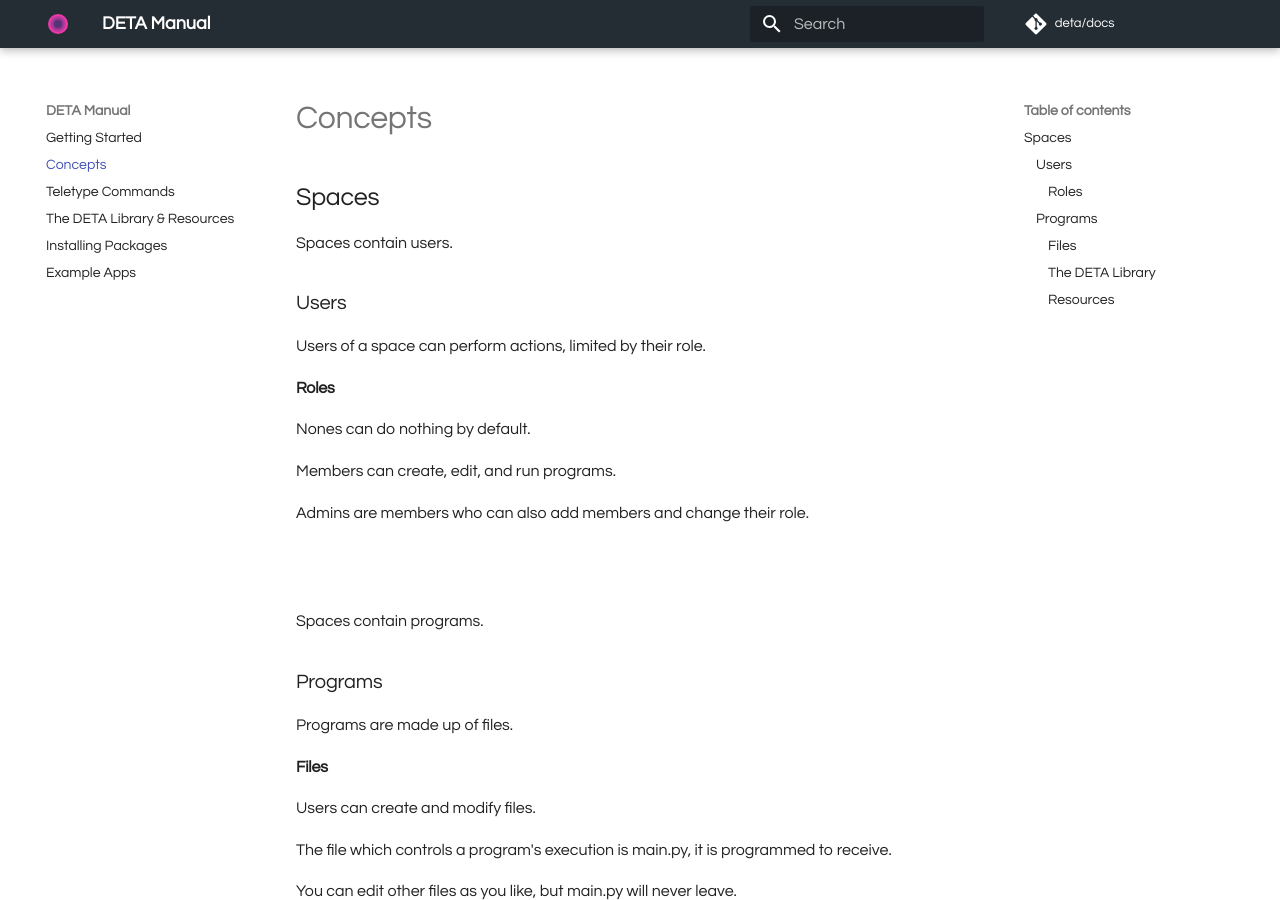
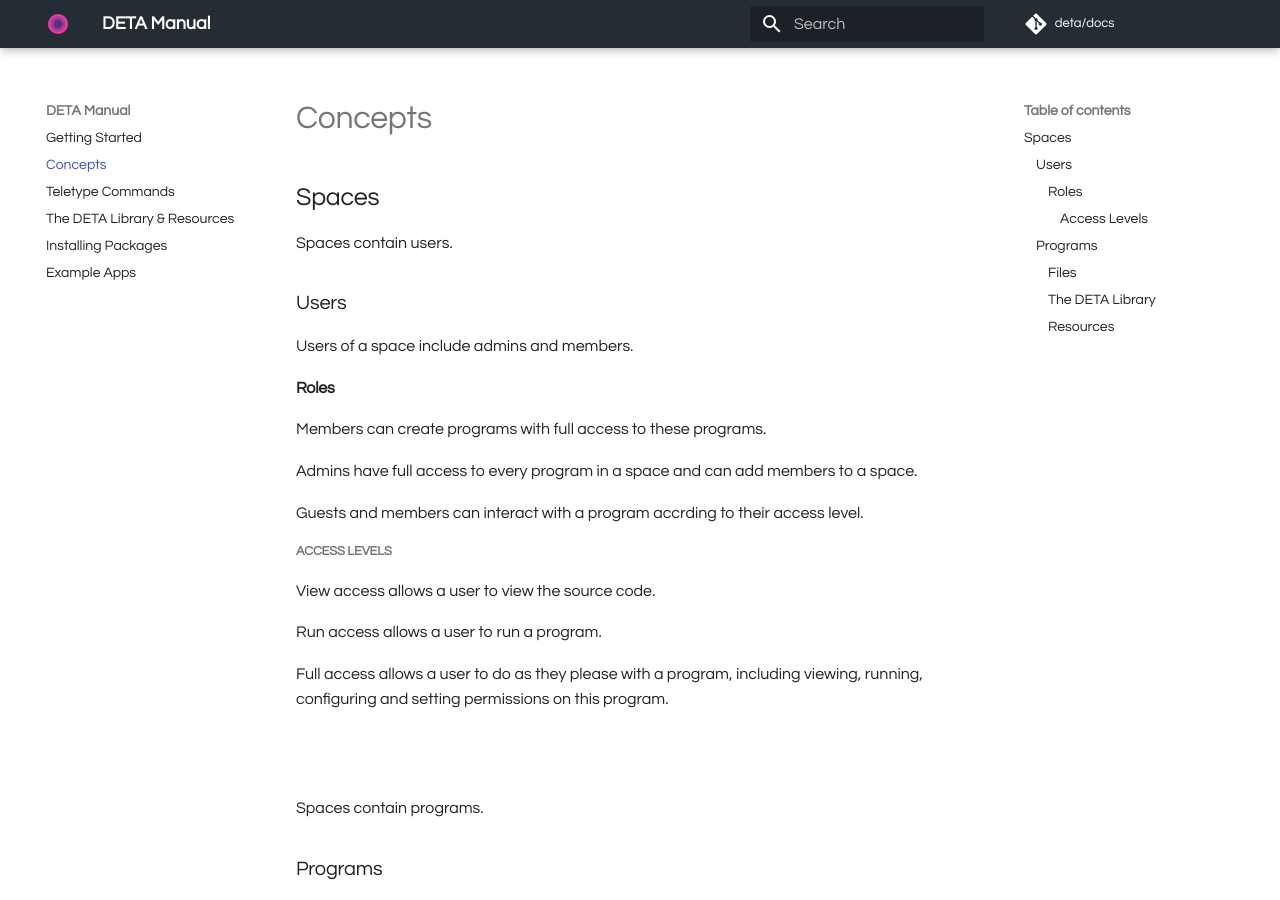
Before and after one commit to fmquaglia/manual, an MkDocs documentation site: the page built from docs/concepts.md, in a window 1280 px wide and 900 px high. Built offline with MkDocs 1.6.1 and Material for MkDocs 9.7.7, drawn with Linux system fonts in a browser that asks for light colours; comment, search, counter and statistics services are not loaded.

```diff
--- a/docs/concepts.md
+++ b/docs/concepts.md
@@ -4,15 +4,23 @@ Spaces contain users.
 
 ### Users
 
-Users of a space can perform actions, limited by their role.
+Users of a space include admins and members.
 
 #### Roles
 
-Nones can do nothing by default.
+Members can create programs with full access to these programs.
 
-Members can create, edit, and run programs.
+Admins have full access to every program in a space and can add members to a space.
 
-Admins are members who can also add members and change their role.
+Guests and members can interact with a program accrding to their access level.
+
+##### Access Levels
+
+View access allows a user to view the source code.
+
+Run access allows a user to run a program.
+
+Full access allows a user to do as they please with a program, including viewing, running, configuring and setting permissions on this program.
 
 <br>
 <br>
```
Also changed, not shown: docs/examples/markdown.md (+1 -1 lines), docs/index.md (+2 -2 lines).
